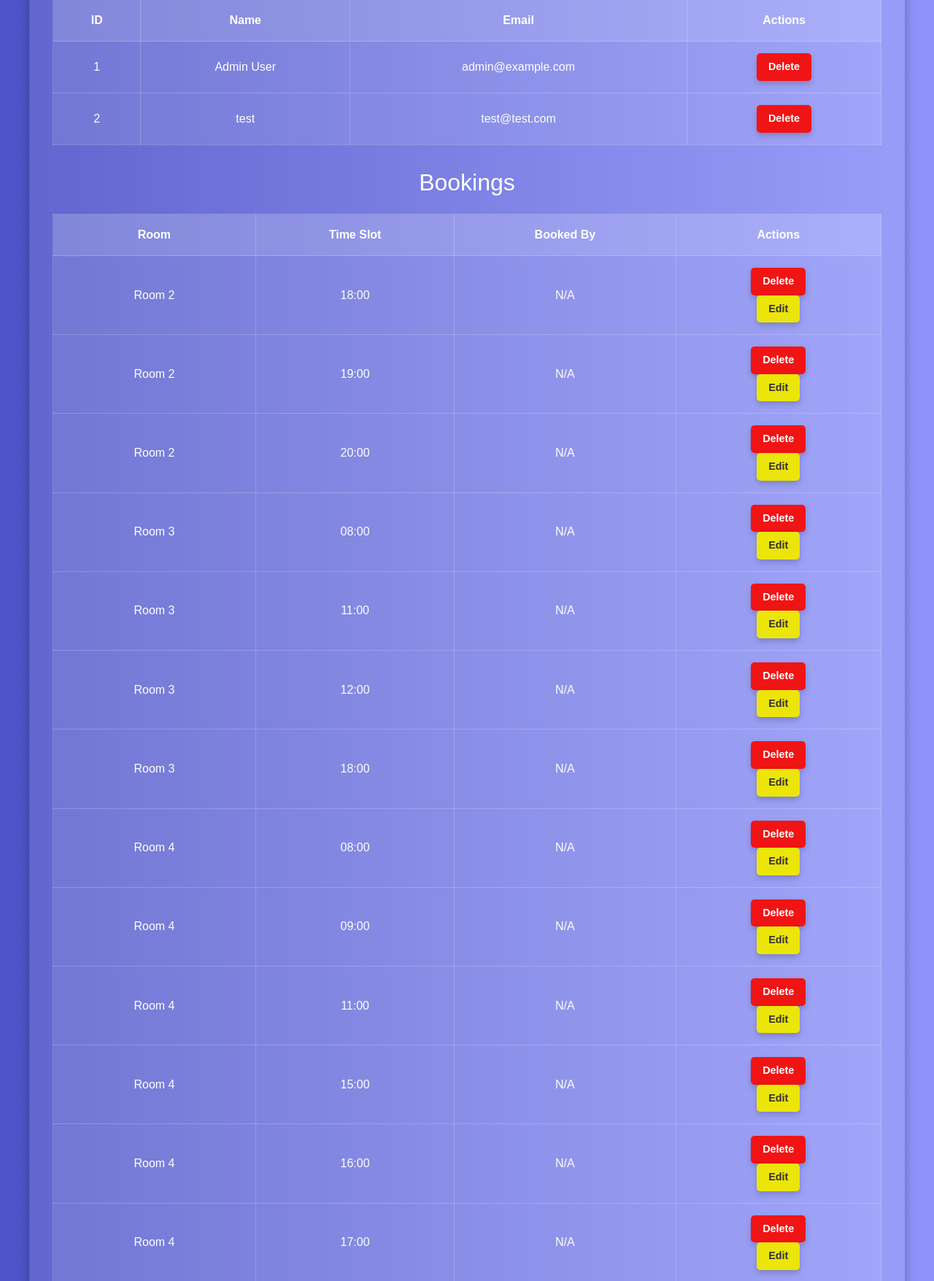
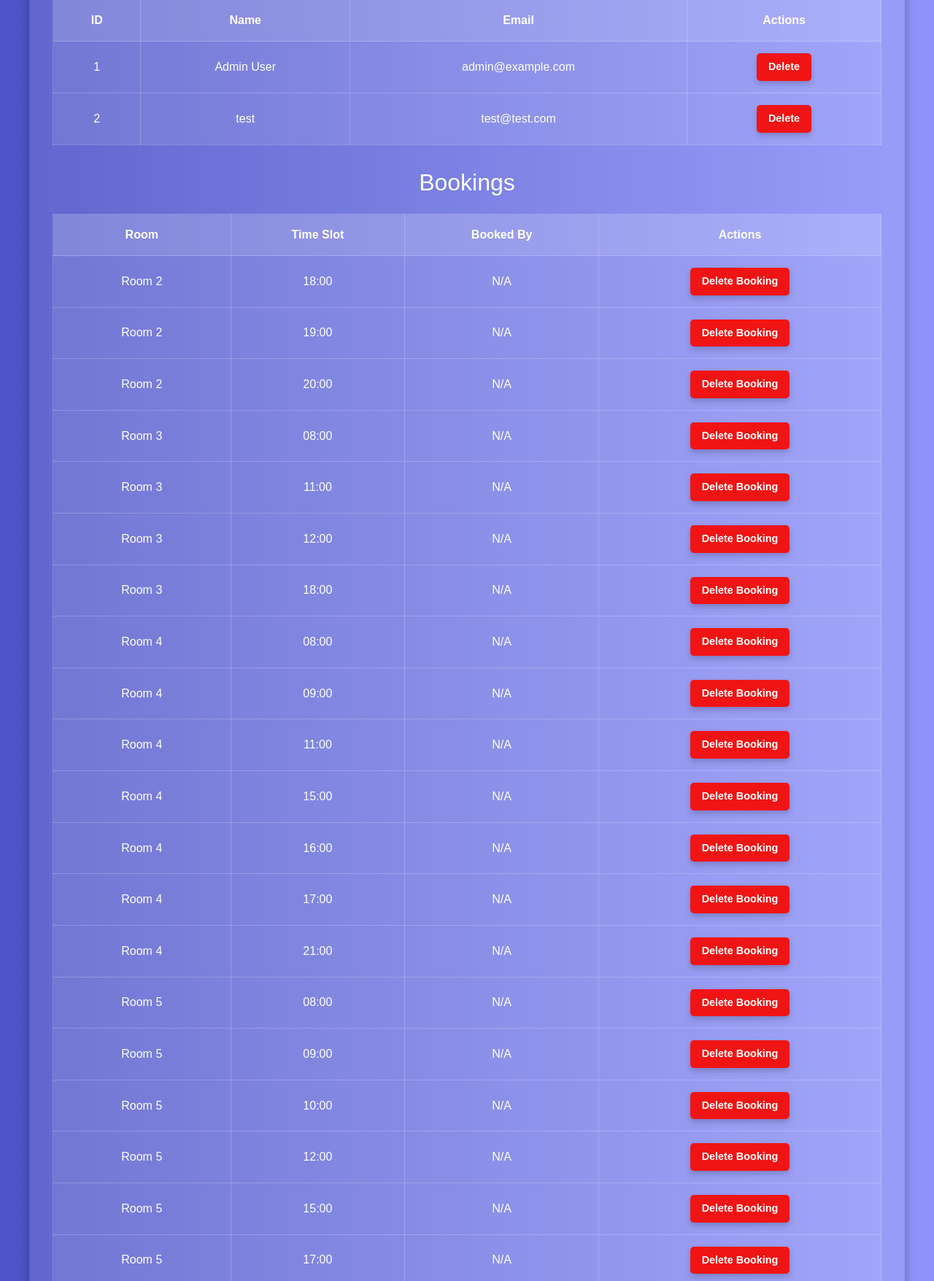
Before and after one commit to shubmi02/Appointment-System-Application, a Flask app: page /admin-dashboard in a window 1280 px wide. Shown: the part 199-1955 px from the top of the page at 73% size. Run offline with Flask 3, Linux system fonts and the light colour scheme; a user stored in the database is signed in.

Commit message:
deleting bookings and deleting rooms done

```diff
--- a/app.py
+++ b/app.py
@@ -268,14 +268,16 @@ def edit_booking(room_id):
 # Delete room
 @app.route('/admin/delete-room/<int:room_id>',  methods=['GET', 'POST'])
 def delete_room(room_id):
-    room = Room.query.get(room_id)
-    if room:
+
+    if 'logged_in' in session and session.get('is_admin'):
+        room = Room.query.get(room_id)
         db.session.delete(room)
         db.session.commit()
         flash('Room deleted successfully', 'success')
     else:
         flash('Room not found', 'danger')
-    return redirect('/admin/dashboard')
+    return redirect('/admin-dashboard')
+
 
 # Edit room
 @app.route('/admin/edit-room/<int:room_id>', methods=['GET', 'POST'])
--- a/templates/admin_dashboard.html
+++ b/templates/admin_dashboard.html
@@ -134,11 +134,11 @@
                 <td>{{ booking.users[0].name if booking.users else 'N/A' }}</td>
                 <td>
                     <form action="/admin/delete-booking/{{ booking.id }}" method="POST">
-                        <button type="submit" class="btn btn-dark">Delete</button>
+                        <button type="submit" class="btn btn-dark">Delete Booking</button>
                     </form>
-                    <form action="/admin/edit-booking/{{ booking.id }}" method="GET">
-                        <button type="submit" class="btn btn-light">Edit</button>
-                    </form>
+                    <!-- <form action="/admin/edit-booking/{{ booking.id }}" method="GET">
+                        <button type="submit" class="btn btn-light">Edit Booking</button>
+                    </form> -->
                 </td>
             </tr>
             {% endfor %}
@@ -159,11 +159,11 @@
                 <td>{{ 'Yes' if room.available else 'No' }}</td>
                 <td>
                     <form action="/admin/delete-room/{{ room.id }}" method="POST">
-                        <button type="submit" class="btn btn-dark">Delete</button>
+                        <button type="submit" class="btn btn-dark">Delete Room </button>
                     </form>
-                    <form action="/admin/edit-room/{{ room.id }}" method="GET">
-                        <button type="submit" class="btn btn-light">Edit</button>
-                    </form>
+                    <!-- <form action="/admin/edit-room/{{ room.id }}" method="GET">
+                        <button type="submit" class="btn btn-light">Edit Room</button>
+                    </form> -->
                 </td>
             </tr>
             {% endfor %}
```
Also changed, not shown: instance/userdata.db.
